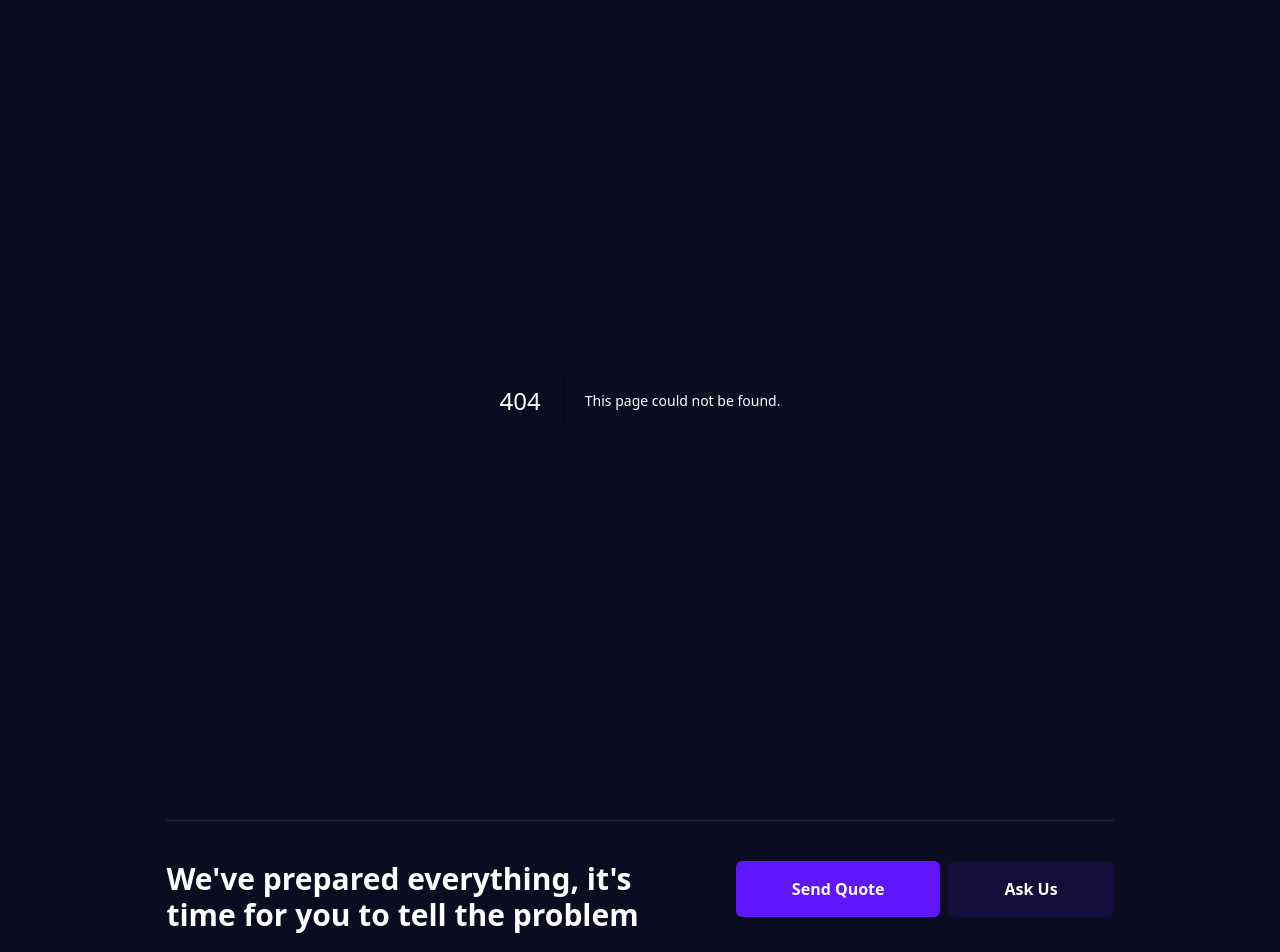
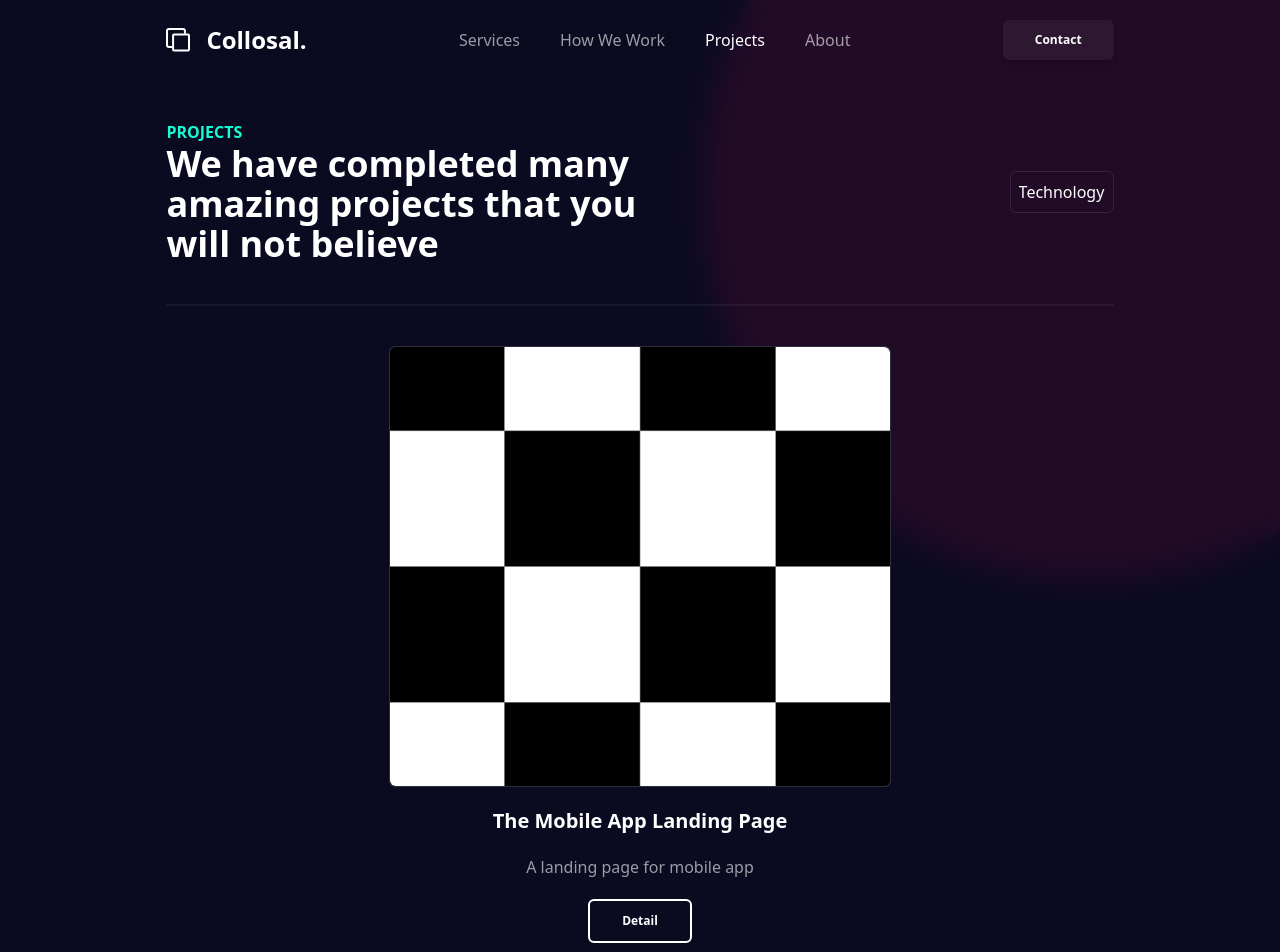
Before and after one commit to Rakemoon/collosal-slicing-figma, a Next.js app: page /projects in a window 1280 px wide. Before the commit this address had no page. Shown: the top 952 px of the page. Built offline with nearby package versions, Linux system fonts and the light colour scheme.

Commit message:
wip: Base Projects

```diff
--- /dev/null
+++ b/src/app/projects/page.tsx
@@ -0,0 +1,50 @@
+import PageTitle from "#components/atoms/page-title";
+import Section from "#components/atoms/section";
+import SectionBadge from "#components/atoms/section-badge";
+import Select from "#components/molecules/select";
+import ProjectCard from "#components/organism/project-card";
+
+export default function ProjectsPage() {
+    return <>
+        <Section>
+            <Section.Back isFirst />
+            <Section.Front isFirst navSelected="Projects">
+                <div className="flex flex-col gap-5">
+                    <div className="flex py-10 items-center justify-between border-b-2 border-light">
+                        <div className="w-1/2">
+                            <SectionBadge>PROJECTS</SectionBadge>
+                            <PageTitle>We have completed many amazing projects that you will not believe</PageTitle>
+                        </div>
+                        <div className="w-fit">
+                            <Select>
+                                <option>Technology</option>
+                            </Select>
+                        </div>
+                    </div>
+                    <div className="flex flex-wrap gap-5 justify-center py-5">
+                        <ProjectCard
+                            title="The Mobile App Landing Page"
+                            description="A landing page for mobile app"
+                            detail="Detail"
+                        />
+                        <ProjectCard
+                            title="The Mobile App Landing Page"
+                            description="A landing page for mobile app"
+                            detail="Detail"
+                        />
+                        <ProjectCard
+                            title="The Mobile App Landing Page"
+                            description="A landing page for mobile app"
+                            detail="Detail"
+                        />
+                        <ProjectCard
+                            title="The Mobile App Landing Page"
+                            description="A landing page for mobile app"
+                            detail="Detail"
+                        />
+                    </div>
+                </div>
+            </Section.Front>
+        </Section>
+    </>;
+}
--- a/src/components/atoms/section.tsx
+++ b/src/components/atoms/section.tsx
@@ -20,7 +20,7 @@ export default function Section({ children, className = "" }: SectionProps) {
     </section>
 }
 
-Section.Front = function SectionFront({ children, className = "", isFirst = false }: SectionProps & { isFirst?: boolean }) {
+Section.Front = function SectionFront({ children, className = "", isFirst = false, navSelected }: SectionProps & { isFirst?: boolean, navSelected?: Parameters<typeof Navbar>[0]["navSelected"] }) {
     return <div
         className={
             cn(
@@ -30,7 +30,7 @@ Section.Front = function SectionFront({ children, className = "", isFirst = fals
                 className,
             )
         }>
-        {isFirst && <Navbar variant="naked" />}
+        {isFirst && <Navbar variant="naked" navSelected={navSelected} />}
         {children}
     </div>
 
--- a/src/components/organism/navbar.tsx
+++ b/src/components/organism/navbar.tsx
@@ -1,12 +1,20 @@
 import Button from "#components/atoms/button";
 import LogoName from "#components/molecules/logo-name";
 import { cn } from "#utils/index";
+import Link from "next/link";
 
+const navList = [
+    { href: "/", name: "Services" },
+    { href: "/", name: "How We Work" },
+    { href: "/projects", name: "Projects" },
+    { href: "/", name: "About" },
+] as const;
 type NavbarProps = {
     readonly variant?: "naked" | "highlight";
     readonly className?: string;
+    readonly navSelected?: typeof navList[number]["name"];
 };
-export default function Navbar({ variant, className = "" }: NavbarProps) {
+export default function Navbar({ variant, className = "", navSelected }: NavbarProps) {
     return <nav className={
         cn(
             "flex justify-between items-center gap-5 w-full relative",
@@ -26,10 +34,18 @@ export default function Navbar({ variant, className = "" }: NavbarProps) {
                 "max-sm:bg-carddark right-0 top-10 max-sm:rounded-md max-sm:p-5 max-sm:shadow-sm",
             )
         }>
-            <li>Services</li>
-            <li>How We Work</li>
-            <li>Projects</li>
-            <li>About</li>
+            {navList.map(x => <li key={x.name + x.href}>
+                <Link
+                    href={x.href}
+                    className={
+                        cn(
+                            "text-white",
+                            x.name === navSelected ? "" : "text-opacity-60"
+                        )
+                    }>
+                    {x.name}
+                </Link>
+            </li>)}
         </ul>
         <Button
             className="shadow-md max-sm:hidden"
```
